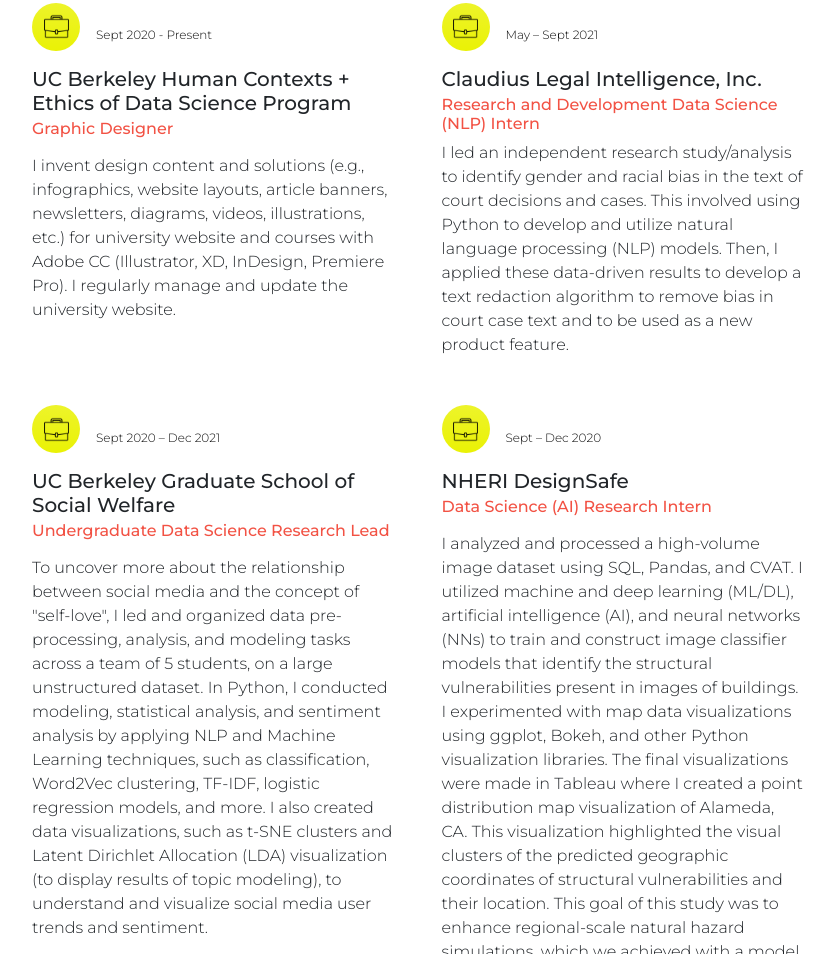
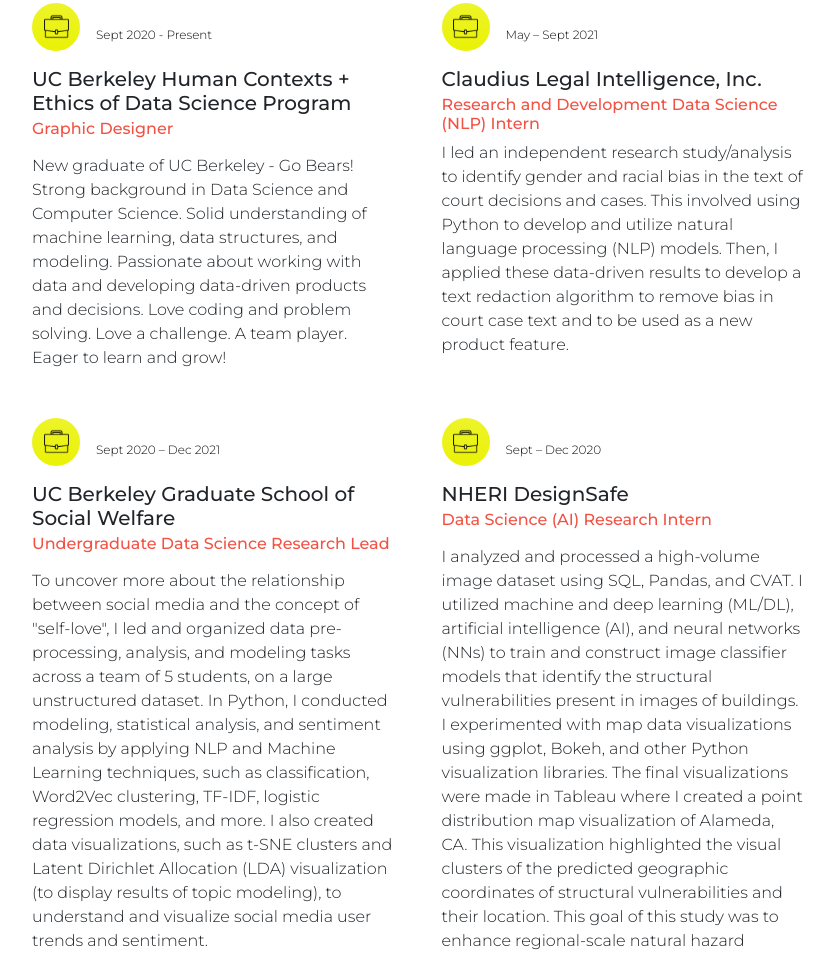
Before and after one commit to acruz101/acruz101.github.io, a website: page index.html in a window 1280 px wide. Shown: the part 932-1886 px from the top of the page, without its empty margins (359-1194 px from the left). Drawn offline with nearby package versions, Linux system fonts and the light colour scheme.

Commit message:
change summary

```diff
--- a/index.html
+++ b/index.html
@@ -82,7 +82,7 @@
                                         <div class="badge  text-black fw-light mx-1 mb-3">Sept 2020 - Present</div>
                                         <p class="h5 mb-1">UC Berkeley Human Contexts + Ethics of Data Science Program</p>
                                         <h6 class="text-orange mb-3">Graphic Designer</h6>
-                                        <p class="fw-light mb-0">I invent design content and solutions (e.g., infographics, website layouts, article banners, newsletters, diagrams, videos, illustrations, etc.) for university website and courses with Adobe CC (Illustrator, XD, InDesign, Premiere Pro). I regularly manage and update the university website.</p>
+                                        <p class="fw-light mb-0">New graduate of UC Berkeley - Go Bears! Strong background in Data Science and Computer Science. Solid understanding of machine learning, data structures, and modeling. Passionate about working with data and developing data-driven products and decisions. Love coding and problem solving. Love a challenge. A team player. Eager to learn and grow!</p>
                                 </div>
                                 <div class="container-special col mb-5 h-100">
                                     <div class="feature bg-neon bg-gradient text-white rounded-circle mb-3"><img src="assets/suitcase-2.png" width="25"></img></div>
```
